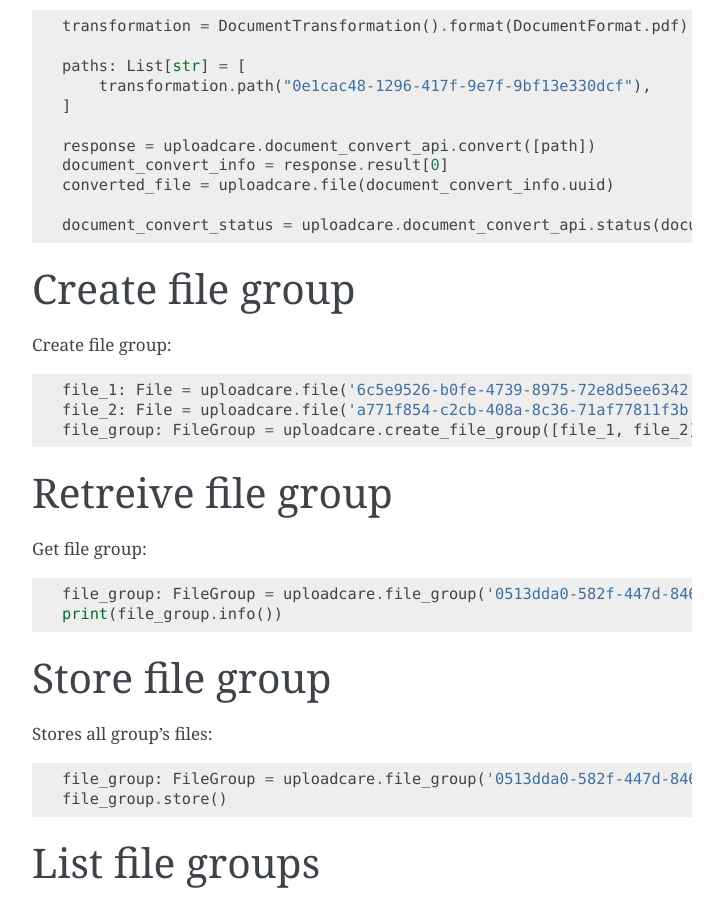
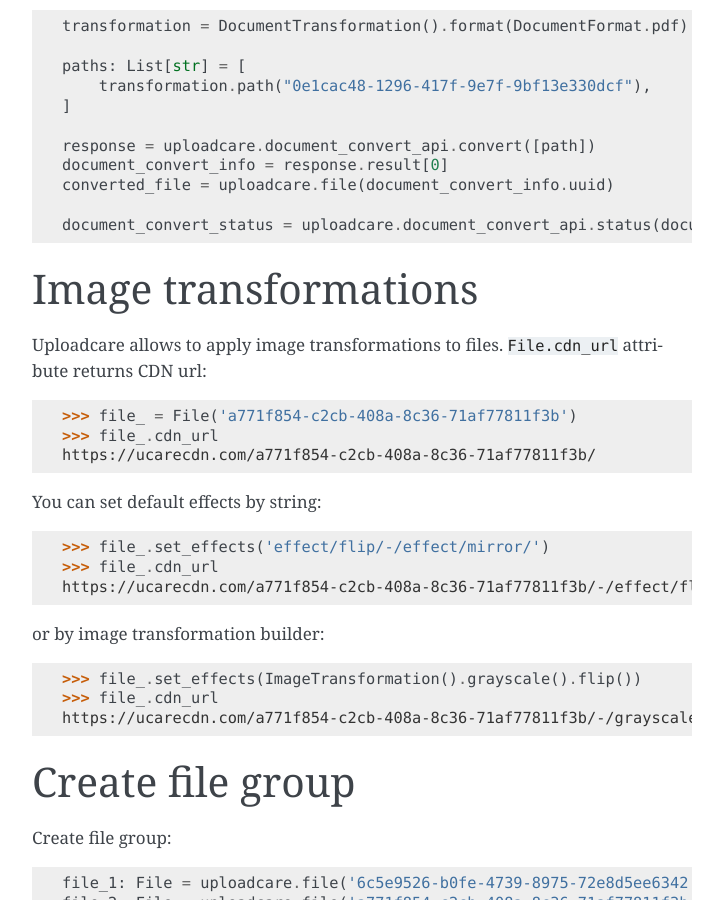
Before and after one commit to uploadcare/pyuploadcare, a Sphinx documentation site: the page built from docs/api/core_usage.rst, in a window 1280 px wide and 900 px high, scrolled down 3567 px. Shown: the whole window, without its empty margins (388-1111 px from the left). Built offline with Sphinx 7.4.7, drawn with Linux system fonts in a browser that asks for light colours; some of the changed text lies outside the part shown.

Commit message:
image transformations docs

```diff
--- a/docs/api/core_usage.rst
+++ b/docs/api/core_usage.rst
@@ -167,6 +167,28 @@
 
     document_convert_status = uploadcare.document_convert_api.status(document_convert_info.token)
 
+
+Image transformations
+^^^^^^^^^^^^^^^^^^^^^
+
+Uploadcare allows to apply image transformations to files. ``File.cdn_url`` attribute returns CDN url::
+
+    >>> file_ = File('a771f854-c2cb-408a-8c36-71af77811f3b')
+    >>> file_.cdn_url
+    https://ucarecdn.com/a771f854-c2cb-408a-8c36-71af77811f3b/
+
+You can set default effects by string::
+
+    >>> file_.set_effects('effect/flip/-/effect/mirror/')
+    >>> file_.cdn_url
+    https://ucarecdn.com/a771f854-c2cb-408a-8c36-71af77811f3b/-/effect/flip/-/effect/mirror/
+
+or by image transformation builder::
+
+    >>> file_.set_effects(ImageTransformation().grayscale().flip())
+    >>> file_.cdn_url
+    https://ucarecdn.com/a771f854-c2cb-408a-8c36-71af77811f3b/-/grayscale/-/flip/
+
 Create file group
 ^^^^^^^^^^^^^^^^^
 
```
